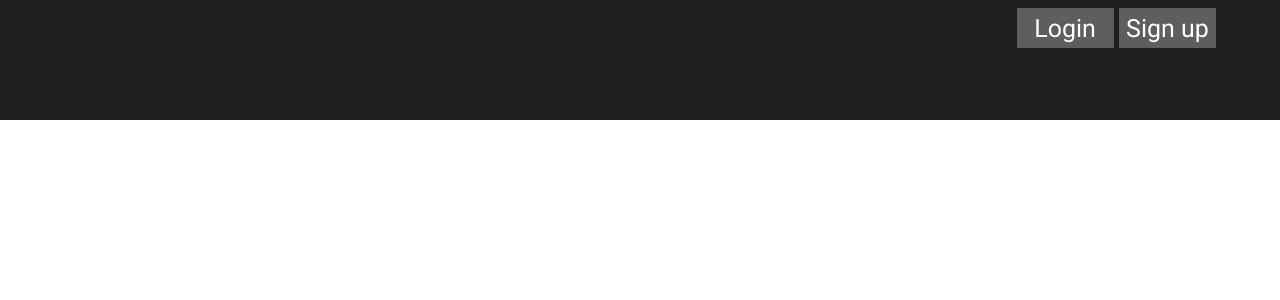
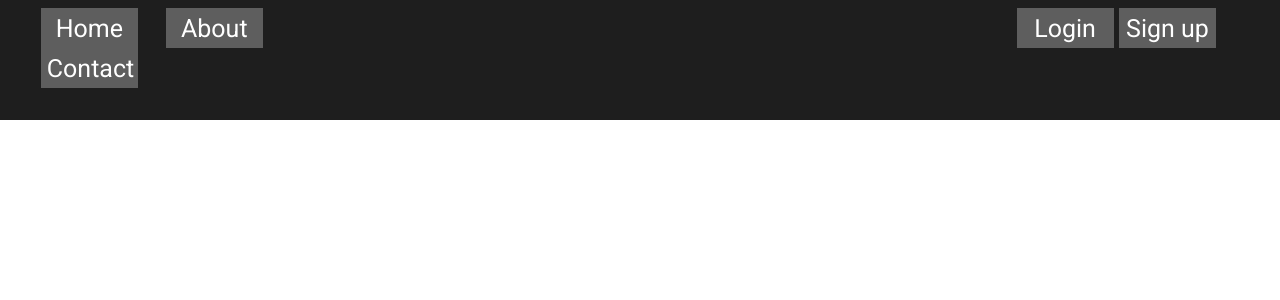
Before and after one commit to skykosiner/Desk-design, a React (Create React App) app: page / in a window 1280 px wide. Shown: the top 300 px of the page. Built offline with nearby package versions, Linux system fonts and the light colour scheme; no server answers.

Commit message:
finshed nav bar

```diff
--- a/src/App.js
+++ b/src/App.js
@@ -11,6 +11,9 @@ class adminlogin extends Component {
         <BrowserRouter>
           <Switch>
             <Route exact path="/" component={Home} />
+            <Route exact path="/about" component={Home} />
+            <Route exact path="/contact" component={Home} />
+            <Route exact path="/sign-up" component={Home} />
             <Route exact path="/Login" component={Login} />
           </Switch>
         </BrowserRouter >
--- a/src/Components/Menu/menu.components.jsx
+++ b/src/Components/Menu/menu.components.jsx
@@ -3,11 +3,25 @@ import './menu.scss';
 
 class Menu extends Component {
     render() {
+        // To get to login page
         function login() {
             window.location.href = "/login"
         }
+        // To get to sign in page
         function sign() {
             window.location.href = "/sign-up"
+        }
+        // Home page
+        function home() {
+            window.location.href = "/"
+        }
+        // About page
+        function about() {
+            window.location.href = "/about"
+        }
+        // Contact page
+        function contact() {
+            window.location.href = "/contact"
         }
         return (
             <div className="app">
@@ -16,9 +30,14 @@ class Menu extends Component {
                 {/* For login and sign up */}
                 <button onClick={login} className="global-underline login">Login</button>
                 <button onClick={sign} className="global-underline sign">Sign up</button>
+                {/* For navigation button */}
+                <div className="nav">
+                    <button onClick={home} className="global-underline nav-button">Home</button>
+                    <button onClick={about} className="global-underline nav-button">About</button>
+                    <button onClick={contact} className="global-underline nav-button">Contact</button>
+                </div>
             </div>
         );
-
     }
 
 }
--- a/src/Components/Menu/menu.scss
+++ b/src/Components/Menu/menu.scss
@@ -43,3 +43,25 @@
     // Miscellaneous
     cursor: pointer;
 }
+// Navigation button
+.nav{
+  position: absolute;
+  top: 1%;
+  width: 20%;
+  left: 1%;
+}
+.nav-button{
+    margin-left: 28px;
+    // For button
+    background-color: #5E5E5E;
+    border: none;
+    // For text
+    color: $white;
+    font-family: 'Roboto', sans-serif;
+    font-size: 25px;
+    // Size
+    height: 40px;
+    width: 97px;
+    // Miscellaneous
+    cursor: pointer;
+}
```
